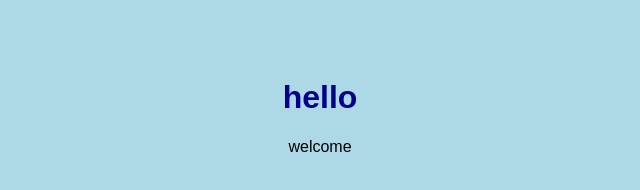
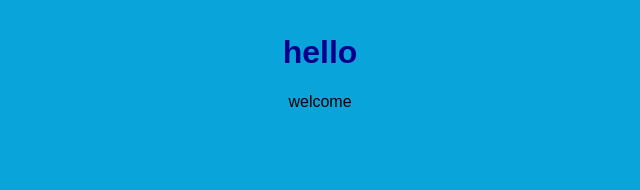
Before and after one commit to rahispatil-arch/scenery, a plain HTML site: page index.html in a window 1280 px wide. Shown: the whole page, without its empty margins (320-960 px from the left). Drawn offline with Linux system fonts and the light colour scheme.

Commit message:
first commit

```diff
--- a/index.html
+++ b/index.html
@@ -5,10 +5,10 @@
   <title>heading</title>
   <style>
     body {
-      background-color: lightblue; /* You can change this to any color */
+      background-color: rgb(9, 165, 218);
       font-family: Arial, sans-serif;
       text-align: center;
-      padding-top: 50px;
+      padding-top: 5px;
     }
     h1 {
       color: darkblue;
```
